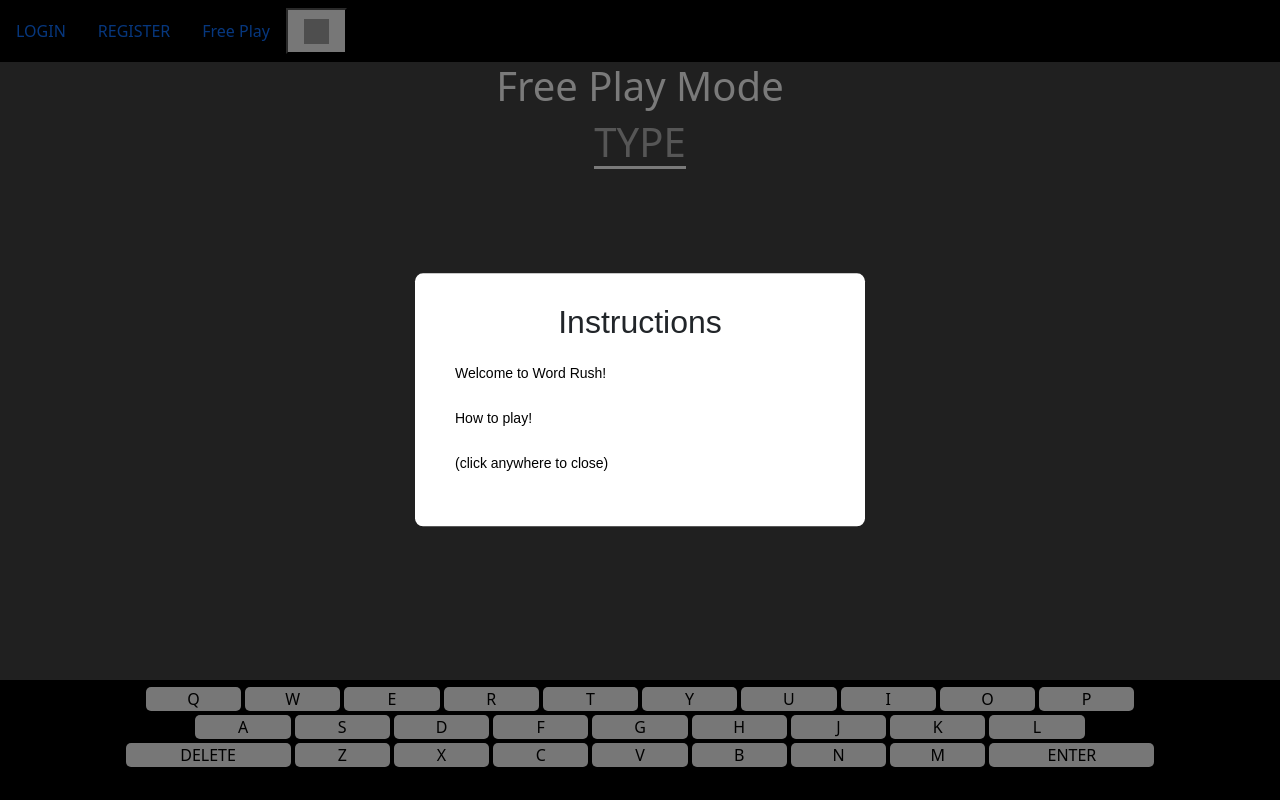
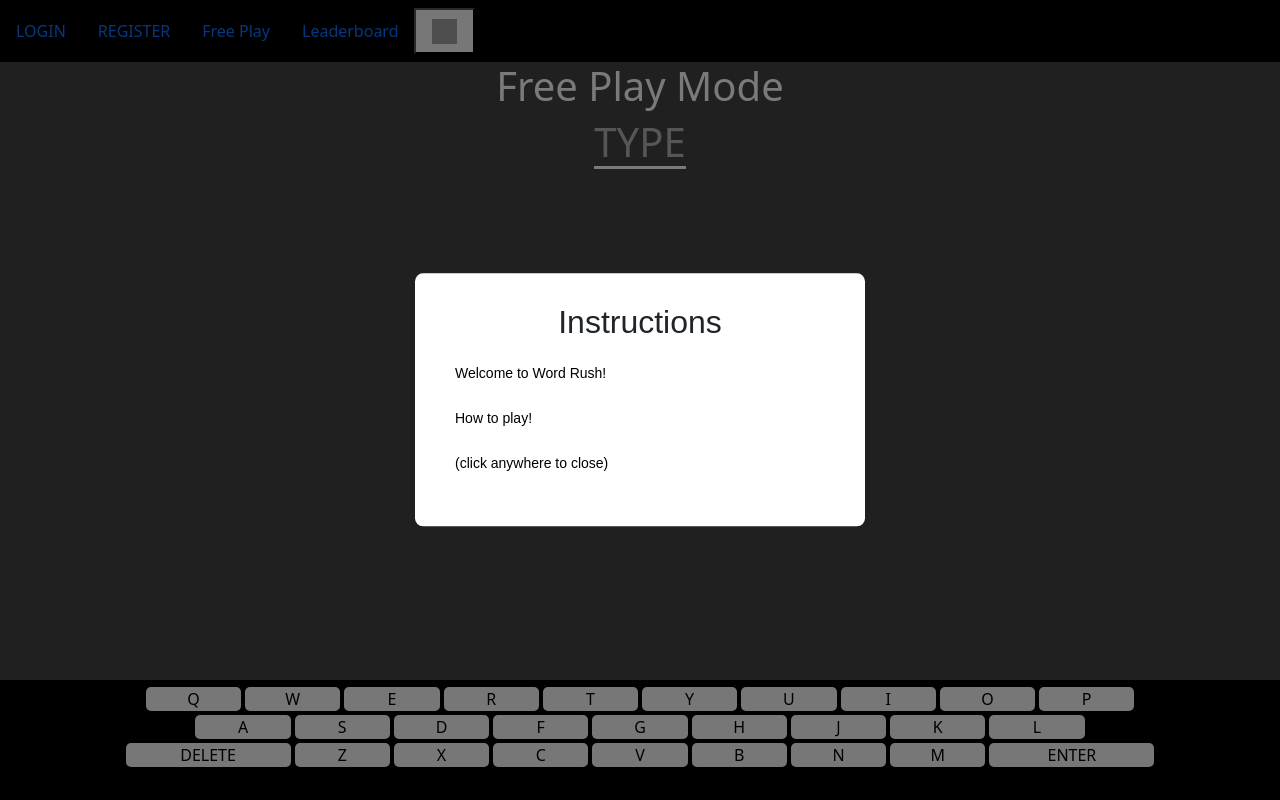
Before and after one commit to shadowblade11/Word-Rush, a Flask app: page /free_play in a window 1280 px wide. Run offline with Flask 2, Linux system fonts and the light colour scheme; grey boxes are pictures that could not be loaded.

Commit message:
added a link to the nav bar leading to the leaderboard

```diff
--- a/app/templates/base.html
+++ b/app/templates/base.html
@@ -31,6 +31,7 @@
             <a class="nav-link" href="{{ url_for('daily') }}">Daily</a>
         {% endif %}
         <a class="nav-link" href="{{ url_for('free_play') }}">Free Play</a>
+        <a class="nav-link" href="{{ url_for('leaderboard') }}">Leaderboard</a>
         <audio src="../static/WordRush.mp3" id="audio" preload="auto" loop></audio>
         <button class="nav-link" type="button" onclick="imageChange()"> <img src="https://w7.pngwing.com/pngs/131/14/png-transparent-audio-mute-sound-speaker-volume-basic-web-elements-icon.png" id="myImg" width="25" height="25" /></button>
     </nav>
```
